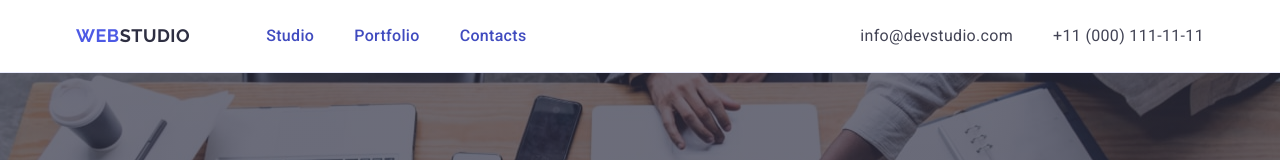
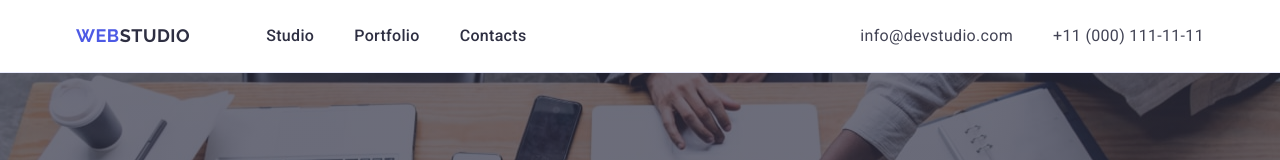
Before and after one commit to ViktoriiaBuriak/goit-markup-hw-04, a plain HTML site: page index.html in a window 1280 px wide. Shown: the top 160 px of the page. Drawn offline with nearby package versions, Linux system fonts and the light colour scheme.

Commit message:
Update style.css

```diff
--- a/css/style.css
+++ b/css/style.css
@@ -94,10 +94,6 @@ img {
   left: 0;
   transform: scaleY(0);
   transition: color 250ms cubic-bezier(0.4, 0, 0.2, 1);
-}
-
-.link-underline {
-  color: #404bbf;
 }
 
 .link-underline:hover::after {
```
